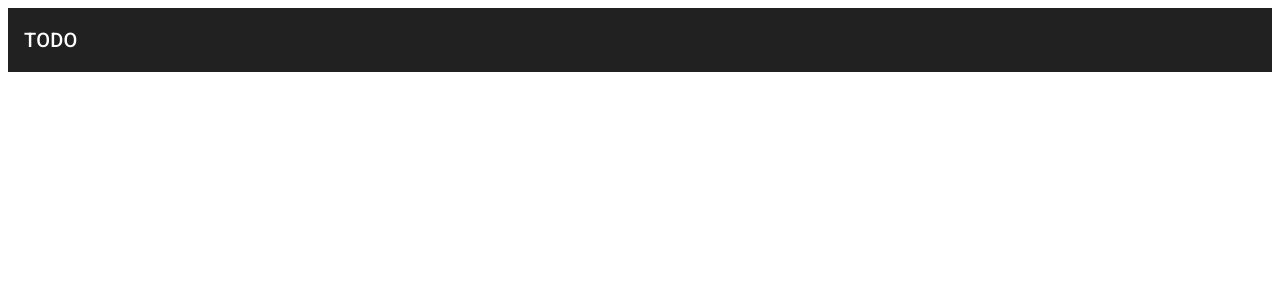
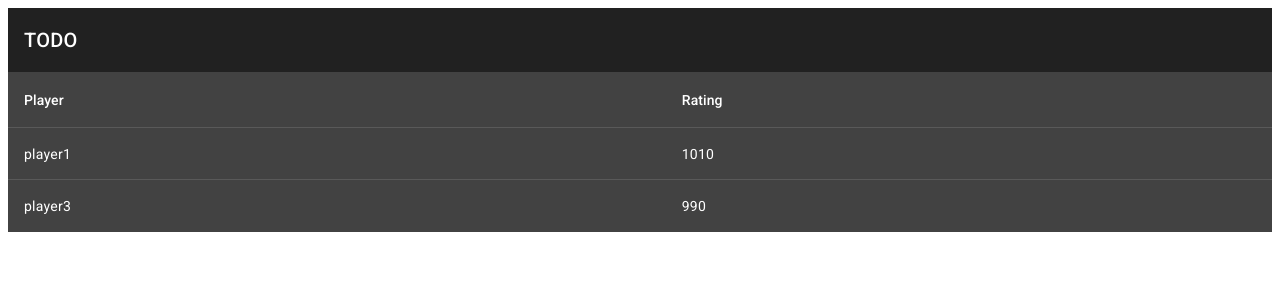
Before and after one commit to dzaba1/go-elo, an Angular app in the folder Frontend/: page /rating in a window 1280 px wide. Before the commit this address led to /. Shown: the top 300 px of the page. Built offline with nearby package versions, Linux system fonts and the light colour scheme.

Commit message:
Simple table

```diff
--- a/Frontend/src/app/app-routing.module.ts
+++ b/Frontend/src/app/app-routing.module.ts
@@ -1,7 +1,11 @@
 import { NgModule } from '@angular/core';
 import { RouterModule, Routes } from '@angular/router';
+import { RatingComponent } from './rating/rating.component';
 
-const routes: Routes = [];
+const routes: Routes = [
+  { path: 'rating', component: RatingComponent },
+  { path: '',   redirectTo: '/rating', pathMatch: 'full' }
+];
 
 @NgModule({
   imports: [RouterModule.forRoot(routes)],
--- /dev/null
+++ b/Frontend/src/app/rating/rating.component.html
@@ -0,0 +1,14 @@
+<table mat-table [dataSource]="dataSource">
+    <ng-container matColumnDef="player">
+        <th mat-header-cell *matHeaderCellDef>Player</th>
+        <td mat-cell *matCellDef="let element"> {{element.player}} </td>
+    </ng-container>
+
+    <ng-container matColumnDef="rating">
+        <th mat-header-cell *matHeaderCellDef>Rating</th>
+        <td mat-cell *matCellDef="let element"> {{element.rating}} </td>
+    </ng-container>
+
+    <tr mat-header-row *matHeaderRowDef="displayedColumns"></tr>
+    <tr mat-row *matRowDef="let row; columns: displayedColumns;"></tr>
+</table>
--- /dev/null
+++ b/Frontend/src/app/rating/rating.component.ts
@@ -0,0 +1,24 @@
+import { Component, OnInit } from '@angular/core';
+import { MatTableDataSource } from '@angular/material/table';
+import { PlayerRating } from 'src/model/playerRating';
+import { EloService } from 'src/services/elo.service';
+
+@Component({
+  selector: 'app-rating',
+  templateUrl: './rating.component.html',
+  styleUrls: ['./rating.component.sass']
+})
+export class RatingComponent implements OnInit {
+  public dataSource: PlayerRating[] = [];
+  public displayedColumns = ["player", "rating"];
+  public isLoaded = false;
+
+  constructor(private eloService: EloService) {
+
+  }
+
+  public async ngOnInit(): Promise<void> {
+    this.dataSource = await this.eloService.getRating();
+    this.isLoaded = true;
+  }
+}
```
Also changed, not shown: Frontend/src/app/app.module.ts (+6 -2 lines), Frontend/src/app/rating/rating.component.sass (added), 1 other file (tests, documents, lock files or other folders).
